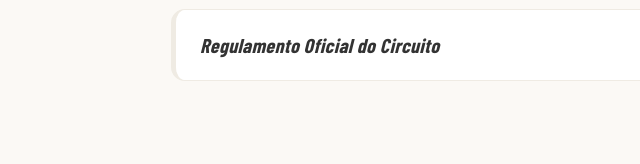
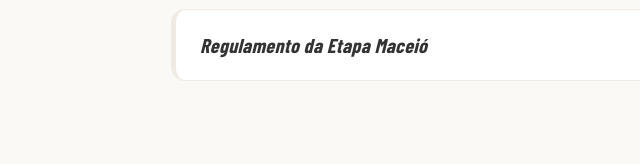
Before and after one commit to Dleysson/corrida-do-novo, a plain HTML site: page etapa.html in a window 1280 px wide. Shown: the part 3605-3769 px from the top of the page, 39-679 px from the left. Drawn offline with nearby package versions, Linux system fonts and the light colour scheme; a web font is replaced by a local one.

Commit message:
Adiciona PDFs dos regulamentos por cidade em etapa.html

```diff
--- a/etapa.html
+++ b/etapa.html
@@ -354,12 +354,12 @@
           <!-- Item 4: Regulamento -->
           <div class="accordion-item" id="regulamento">
             <button class="accordion-trigger" type="button">
-              <span>Regulamento Oficial do Circuito</span>
+              <span>Regulamento da Etapa <span class="dynamic-city-name">Maceió</span></span>
               <svg class="chevron" viewBox="0 0 24 24"><path d="M7 10l5 5 5-5z"/></svg>
             </button>
             <div class="accordion-panel">
-              <p>Confira todas as normas técnicas, premiações por categoria, percursos detalhados e regras de segurança do evento.</p>
-              <a href="#" class="btn-download-regulamento" onclick="alert('Download do Regulamento Oficial em PDF disponível em breve!'); return false;">
+              <p>Confira todas as normas técnicas, premiações por categoria, percursos detalhados e regras de segurança desta etapa.</p>
+              <a id="btn-download-regulamento" href="assets/maceio/regulamento-maceio.pdf" target="_blank" rel="noopener" class="btn-download-regulamento">
                 <svg viewBox="0 0 24 24" aria-hidden="true"><path d="M5 20h14v-2H5v2zM19 9h-4V3H9v6H5l7 7 7-7z"/></svg><span>Baixar Regulamento (PDF)</span>
               </a>
             </div>
--- a/script.js
+++ b/script.js
@@ -12,7 +12,7 @@ const CITIES = {
     distances: ["5KM", "10KM", "15KM"],
     location: "Praia de Pajuçara / Ponta Verde — Maceió, AL",
     time: "06h00 (Largada)",
-    regulamentoUrl: "#regulamento"
+    regulamentoUrl: "assets/maceio/regulamento-maceio.pdf"
   },
   recife: {
     id: "recife",
@@ -26,7 +26,7 @@ const CITIES = {
     distances: ["5KM", "10KM", "15KM"],
     location: "Cais da Alfândega / Marco Zero — Recife, PE",
     time: "06h00 (Largada)",
-    regulamentoUrl: "#regulamento"
+    regulamentoUrl: "assets/recife/regulamento-recife.pdf"
   },
   joaoPessoa: {
     id: "joaoPessoa",
@@ -40,7 +40,7 @@ const CITIES = {
     distances: ["5KM", "10KM", "15KM"],
     location: "Busto de Tamandaré / Cabo Branco — João Pessoa, PB",
     time: "06h00 (Largada)",
-    regulamentoUrl: "#regulamento"
+    regulamentoUrl: "assets/joao-pessoa/regulamento-joao-pessoa.pdf"
   }
 };
 
@@ -231,6 +231,12 @@ function updateCityUI() {
   if (cdNotice) {
     cdNotice.textContent = `ETAPA ${city.label} • ${city.dateText.toUpperCase()} • LARGADA 06H`;
   }
+
+  // 6. Update stage regulation PDF link
+  const regLink = document.getElementById("btn-download-regulamento");
+  if (regLink && city.regulamentoUrl) {
+    regLink.href = city.regulamentoUrl;
+  }
 }
 
 // Inscrições fechadas: sem URL no CITIES, o botão fica desativado e sem href,
```
Also changed, not shown: 3 other files.
